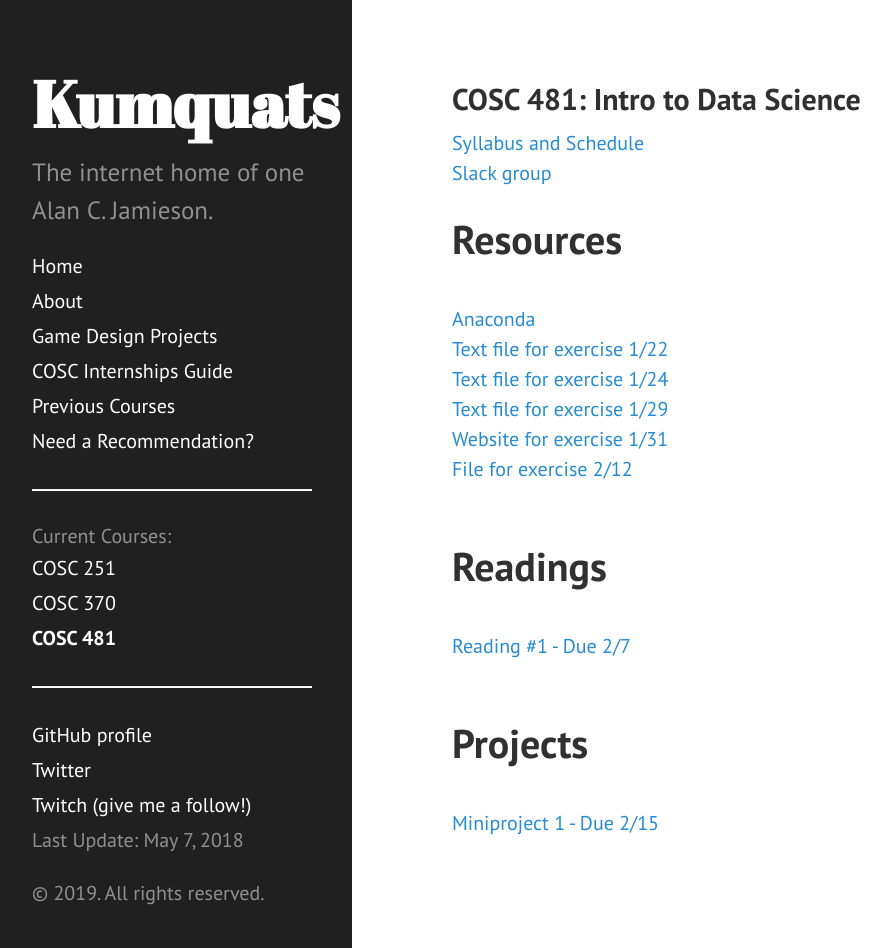
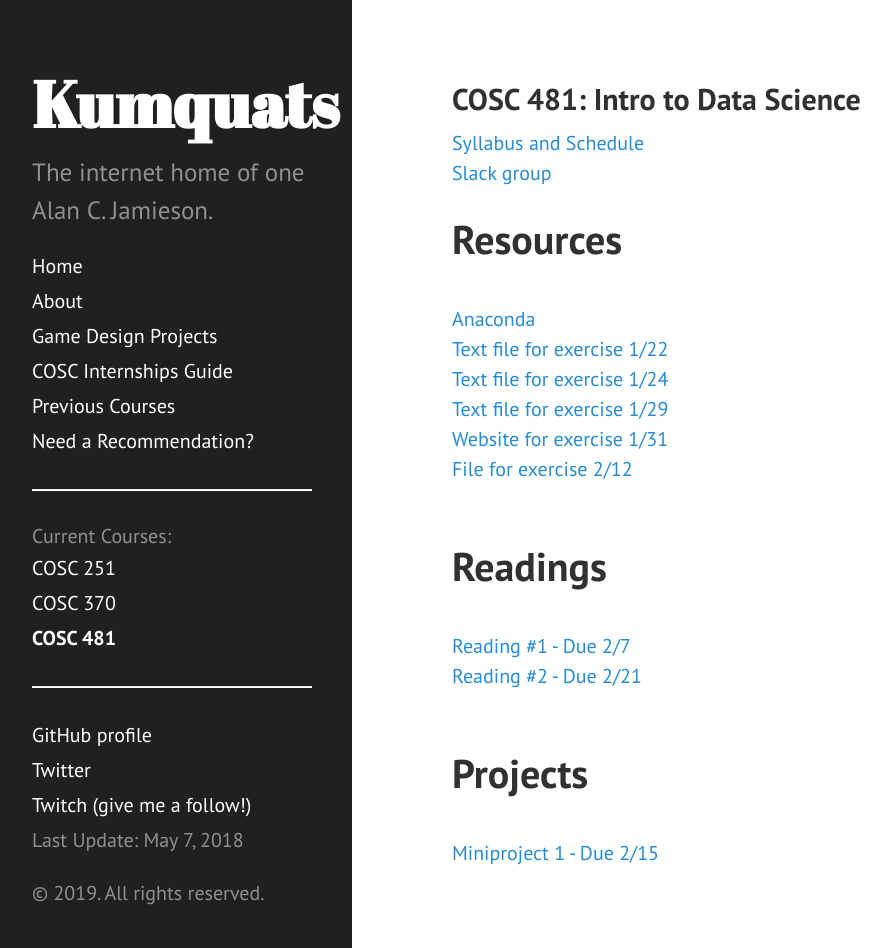
Before and after one commit to ripark/ripark.github.io, a Jekyll site: the page built from s19/cosc481.html, in a window 1280 px wide and 948 px high. Shown: the whole window, without its empty margins (8-899 px from the left). Built offline with Jekyll 4.4.1, drawn with Linux system fonts in a browser that asks for light colours; Markdown is read by kramdown in place of the engine named in the settings.

Commit message:
481 update

```diff
--- a/s19/cosc481.html
+++ b/s19/cosc481.html
@@ -27,6 +27,8 @@ shorttitle: "COSC 481"
 <br>
 <a href="http://ripark.github.io/s17/p2039-potash.pdf">Reading #1 - Due 2/7</a>
 <br>
+<a href="https://dssg.uchicago.edu/2013/12/13/qcri-tapping-twitter-for-faster-disaster-relief/">Reading #2 - Due 2/21</a>
+<br>
 <br>
 <h1>Projects</h1>
 <br>
```
Also changed, not shown: 1 other file.
